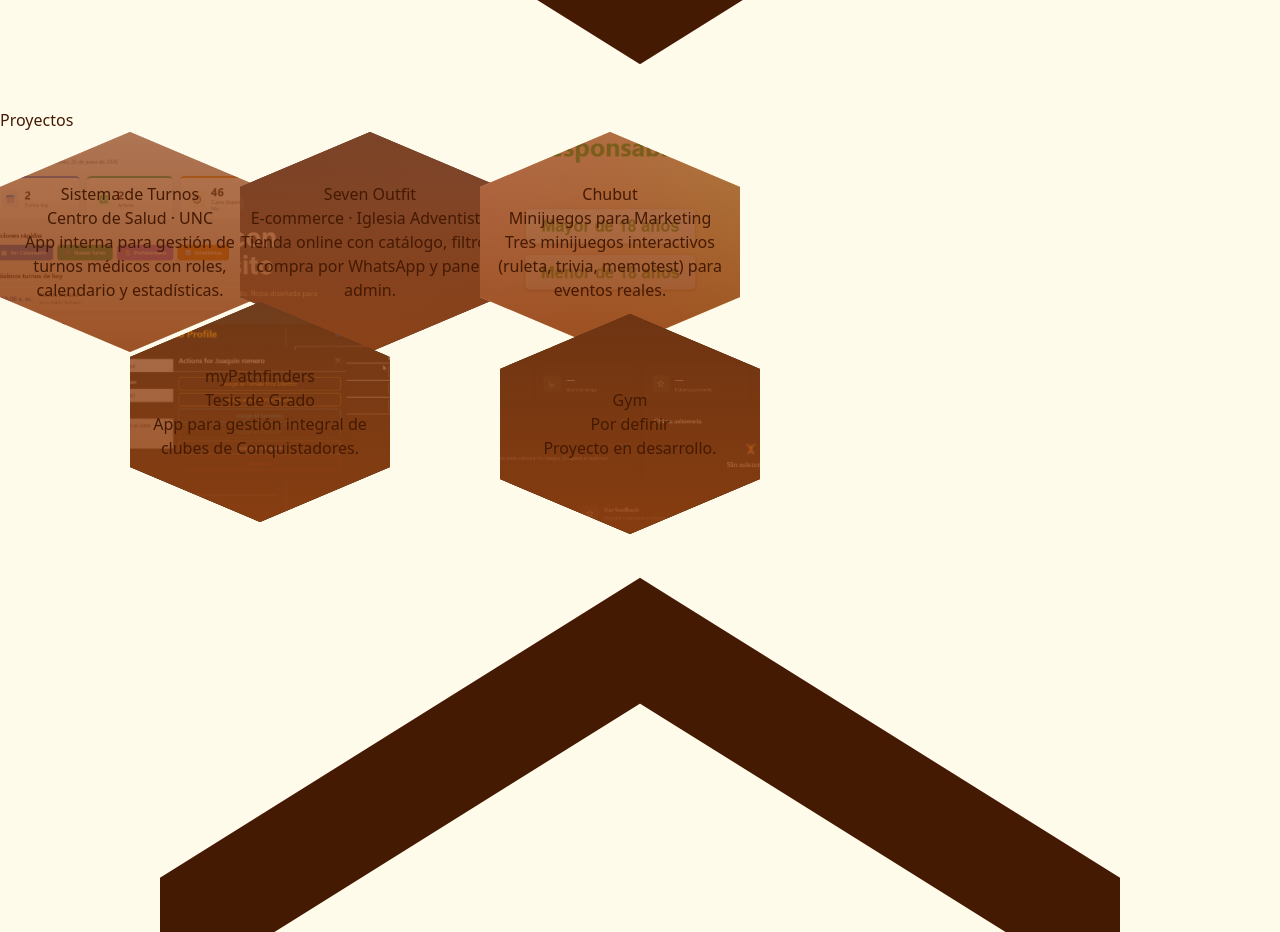
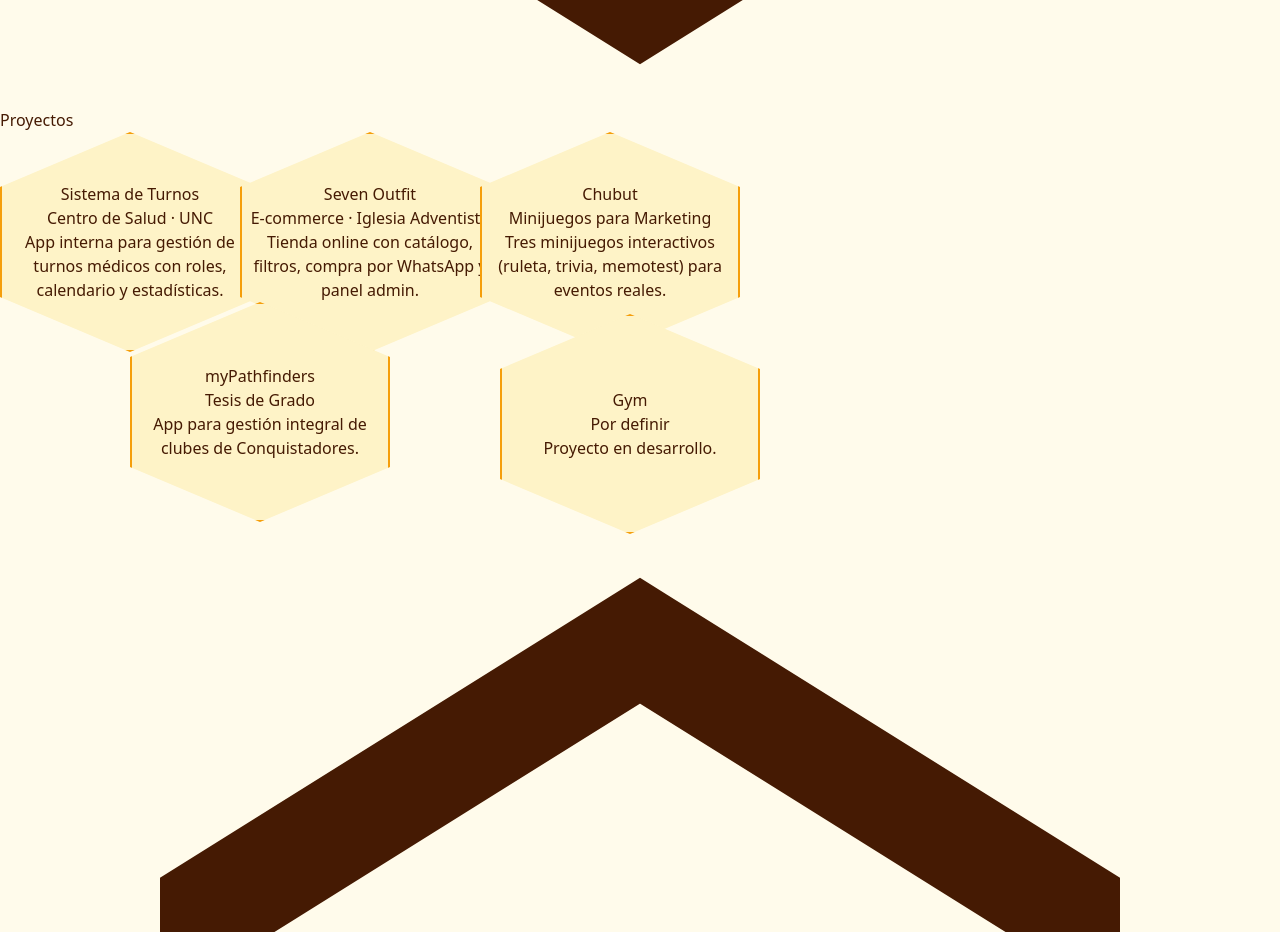
Before and after one commit to JoaquinRomero36/portafolio, a React (Vite) app: page / in a window 1280 px wide. Shown: the part 6700-7632 px from the top of the page. Built offline with nearby package versions, Linux system fonts and the light colour scheme.

Commit message:
proyectos: rediseño de hexágonos a estilo miel, sin imágenes de fondo

```diff
--- a/src/App.tsx
+++ b/src/App.tsx
@@ -201,13 +201,12 @@ function Skills() {
 }
 
 function ProjectHexagon({ project, index, onSelect }: { project: Project; index: number; onSelect: (p: Project) => void }) {
-  const bgImage = project.images.length > 0 ? `/images/${project.id}/${project.images[0]}` : ''
   const isOffset = index >= 3
 
   return (
     <button
       onClick={() => onSelect(project)}
-      className="relative group cursor-pointer outline-none border-none"
+      className="relative group cursor-pointer outline-none border-none transition-transform duration-300 hover:scale-105"
       style={{
         width: 260,
         height: 220,
@@ -215,16 +214,14 @@ function ProjectHexagon({ project, index, onSelect }: { project: Project; index:
         marginRight: -20,
         marginLeft: isOffset ? 130 : 0,
         marginTop: isOffset ? -50 : 0,
-        background: '#92400e',
-        backgroundImage: bgImage ? `linear-gradient(to bottom, rgba(146,64,14,0.7), rgba(146,64,14,0.9)), url(${bgImage})` : undefined,
-        backgroundSize: 'cover',
-        backgroundPosition: 'center',
+        backgroundColor: '#FEF3C7',
+        border: '2px solid #F59E0B'
       }}
     >
-      <div className="absolute inset-0 flex flex-col items-center justify-center p-6 text-center transition-all duration-300 group-hover:bg-amber-950/40">
-        <h3 className="text-white font-bold text-lg leading-tight mb-1">{project.title}</h3>
-        <p className="text-amber-200 text-xs">{project.subtitle}</p>
-        <p className="text-amber-100/70 text-xs mt-2 line-clamp-2">{project.description}</p>
+      <div className="absolute inset-0 flex flex-col items-center justify-center p-6 text-center">
+        <h3 className="text-amber-950 font-bold text-lg leading-tight mb-1">{project.title}</h3>
+        <p className="text-amber-700 text-xs font-medium">{project.subtitle}</p>
+        <p className="text-amber-900/70 text-xs mt-2 line-clamp-2 px-2">{project.description}</p>
       </div>
     </button>
   )
```
